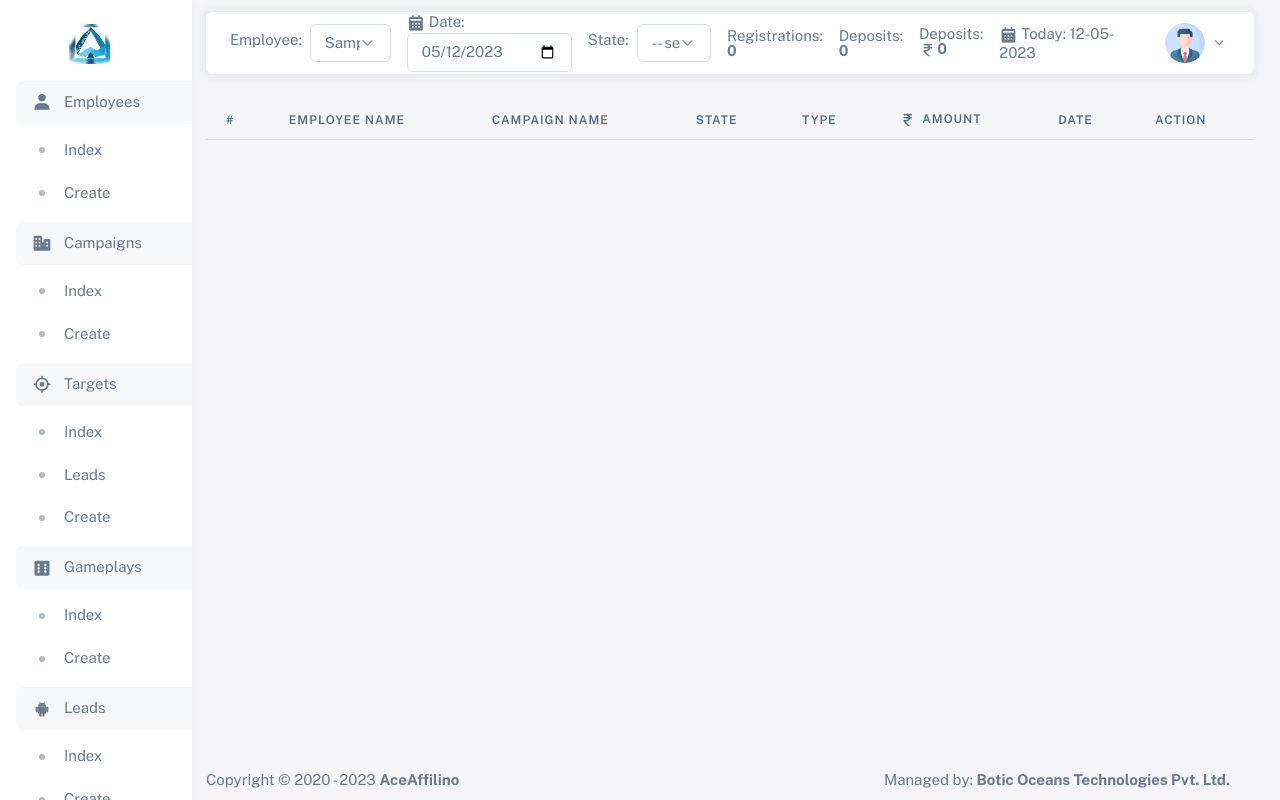
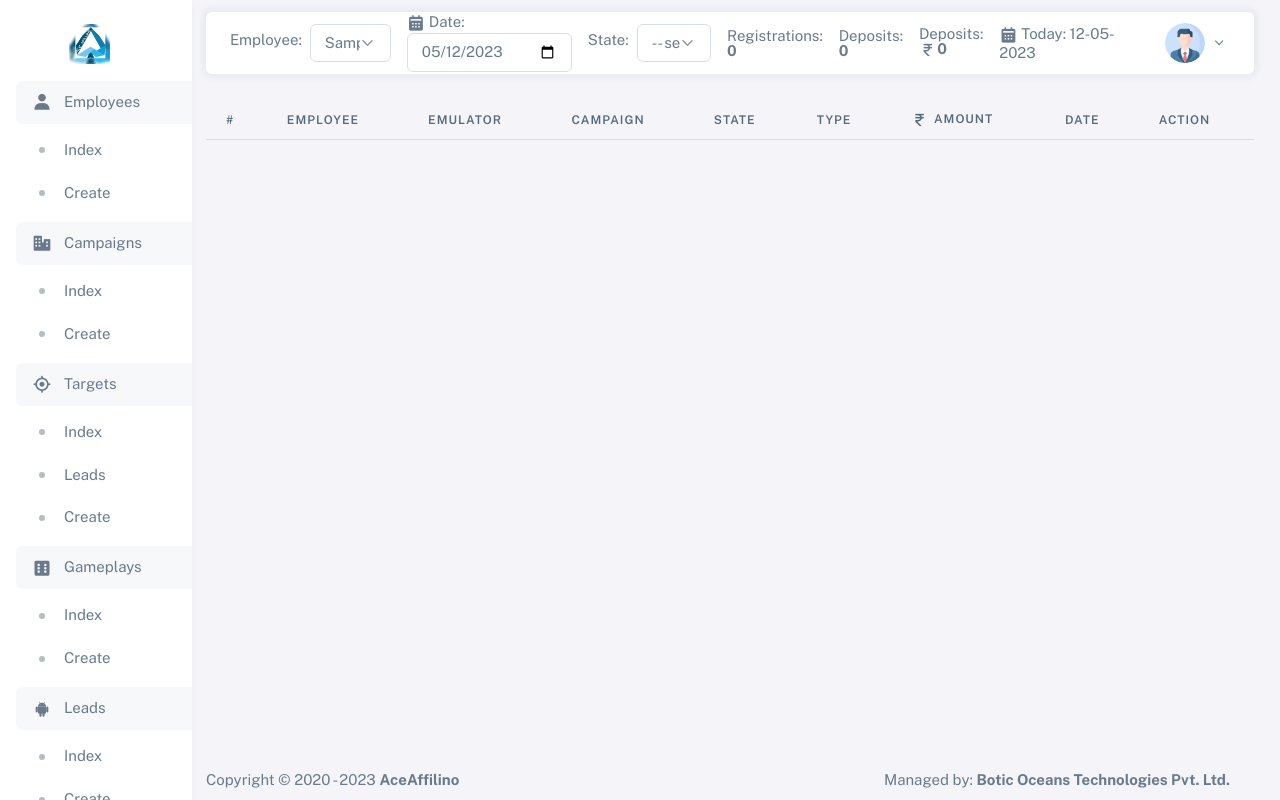
Before and after one commit to Sunil178/Laravel-Styled-PHP, a PHP site: page /leads in a window 1280 px wide. Run offline with PHP 8.4, Linux system fonts and the light colour scheme; the visitor is signed in with stand-in values (Sample User, id 1); data that the repository does not hold is empty; some libraries are stand-ins or nearby versions.

```diff
--- a/controller/leads/index.php
+++ b/controller/leads/index.php
@@ -8,7 +8,7 @@
     $model = new Model('leads');
     $employee_id = $employee_id_param ?: $_SESSION['employee_id'];
 
-    $query = "SELECT leads.id, employees.name AS employees_name, employees.username, campaigns.name AS campaign_name, states.name as state_name, leads.type, leads.created_at as lead_date, ld.total_lead_deposit FROM leads JOIN employees ON employees.id = leads.employee_id LEFT JOIN campaigns ON campaigns.id = leads.campaign_id LEFT JOIN states ON states.id = leads.state_id LEFT JOIN ( SELECT lead_id, SUM(lead_deposits.amount) AS total_lead_deposit FROM lead_deposits GROUP BY lead_id ) ld ON ld.lead_id = leads.id WHERE DATE(leads.created_at) = '$date'";
+    $query = "SELECT leads.id, leads.emulator AS emulator_name, employees.name AS employees_name, employees.username, campaigns.name AS campaign_name, states.name as state_name, leads.type, leads.created_at as lead_date, ld.total_lead_deposit FROM leads JOIN employees ON employees.id = leads.employee_id LEFT JOIN campaigns ON campaigns.id = leads.campaign_id LEFT JOIN states ON states.id = leads.state_id LEFT JOIN ( SELECT lead_id, SUM(lead_deposits.amount) AS total_lead_deposit FROM lead_deposits GROUP BY lead_id ) ld ON ld.lead_id = leads.id WHERE DATE(leads.created_at) = '$date'";
 
     if (!checkAdmin() || $employee_id_param) {
         $query .= " AND leads.employee_id = '$employee_id'";
--- a/views/leads/index.php
+++ b/views/leads/index.php
@@ -15,9 +15,10 @@
                 <tr class="text-nowrap">
                     <th> # </th>
                     <?php if (checkAuth(true)) { ?>
-                        <th> Employee Name </th>
+                        <th> Employee </th>
                     <?php } ?>
-                    <th> Campaign Name </th>
+                    <th> Emulator </th>
+                    <th> Campaign </th>
                     <th> State </th>
                     <th> Type </th>
                     <th> <i class='bx bx-rupee mt-0'></i> Amount </th>
@@ -33,6 +34,7 @@
                         <?php if (checkAuth(true)) { ?>
                             <td> <?php echo $lead->employees_name . ' : ' . $lead->username ?> </td>
                         <?php } ?>
+                        <td> <?php echo $lead->emulator_name ?> </td>
                         <td> <?php echo $lead->campaign_name ?> </td>
                         <td> <?php echo $lead->state_name ?> </td>
                         <td> <?php echo ($lead->type == 0 ? 'Registration' : 'Deposit') ?> </td>
--- a/views/targets/index.php
+++ b/views/targets/index.php
@@ -33,9 +33,9 @@
                 <tr class="text-nowrap">
                     <th> # </th>
                     <?php if (checkAuth(true)) { ?>
-                        <th> Employee Name </th>
+                        <th> Employee </th>
                     <?php } ?>
-                    <th class="right-line"> Campaign Name </th>
+                    <th class="right-line"> Campaign </th>
                     <th> Reg State </th>
                     <th> Reg Count</th>
                     <th> Reg Completed </th>
--- a/views/targets/leads.php
+++ b/views/targets/leads.php
@@ -33,9 +33,9 @@
                 <tr class="text-nowrap">
                     <th> # </th>
                     <?php if (checkAuth(true)) { ?>
-                        <th> Employee Name </th>
+                        <th> Employee </th>
                     <?php } ?>
-                    <th class="right-line"> Campaign Name </th>
+                    <th class="right-line"> Campaign </th>
                     <th> Reg State </th>
                     <th> Reg Tracked </th>
                     <th class="right-line"> Reg Made </th>
```
